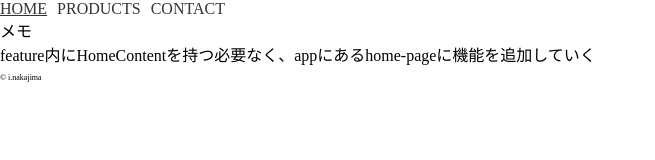
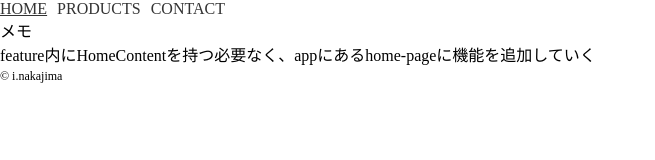
Before and after one commit to toku-chan/portfolio, a Next.js app: page / in a window 1280 px wide. Shown: the top 160 px of the page, without its empty margins (0-655 px from the left). Built offline with nearby package versions, Linux system fonts and the light colour scheme.

Commit message:
chore: layoutで利用しているheader, footerはappに戻す

```diff
--- a/app/layout.tsx
+++ b/app/layout.tsx
@@ -1,7 +1,7 @@
 import { Metadata } from 'next';
 import RestStyledComponent from './RestStyledComponent';
-import { Header } from '~/feature/common/Header';
-import { Footer } from '~/feature/common/Footer';
+import { Header } from './ui/Header';
+import { Footer } from './ui/Footer';
 
 type LayoutProps = {
   children: React.ReactNode;
--- /dev/null
+++ b/app/ui/Footer/Footer.tsx
@@ -0,0 +1,16 @@
+'use client';
+
+import React from 'react';
+import styled from '@emotion/styled';
+
+const CopyRight = styled.span`
+  font-size: 12px;
+`;
+
+export const Footer: React.FC = () => {
+  return (
+    <footer>
+      <CopyRight>©︎ i.nakajima</CopyRight>
+    </footer>
+  );
+};
--- a/src/feature/common/Header/Header.tsx
+++ b/app/ui/Header/Header.tsx
@@ -3,6 +3,8 @@
  * * 共通Titleを持つ
  * * 共通Navigationを持つ
  */
+'use client';
+
 import React from 'react';
 import { Navigation } from './Navigation';
 
--- a/src/feature/common/Footer/Footer.tsx
+++ /dev/null
@@ -1,25 +0,0 @@
-/**
- * NOTE
- * * layout.tsxに直接読み込ませたい
- * * ただlayout.tsはサーバーサイドとして扱い、共通metadataを持ちたい
- * * なので、src/featureに"use client"を記載する
- *
- * HACK
- * * layoutで持ちたいuiはappに記載するべきか、src/featureとして持つべきか検討する
- */
-'use client';
-
-import React from 'react';
-import styled from '@emotion/styled';
-
-const CopyRight = styled.span`
-  font-size: 8px;
-`;
-
-export const Footer: React.FC = () => {
-  return (
-    <footer>
-      <CopyRight>©︎ i.nakajima</CopyRight>
-    </footer>
-  );
-};
```
Also changed, not shown: app/ui/Footer/index.ts (renamed from src/feature/common/Footer/index.ts), app/ui/Header/Navigation/Navigation.tsx (renamed from src/feature/common/Header/Navigation/Navigation.tsx), app/ui/Header/Navigation/config.ts (renamed from src/feature/common/Header/Navigation/config.ts), app/ui/Header/Navigation/index.ts (renamed from src/feature/common/Header/Navigation/index.ts), app/ui/Header/index.ts (renamed from src/feature/common/Header/index.ts).
